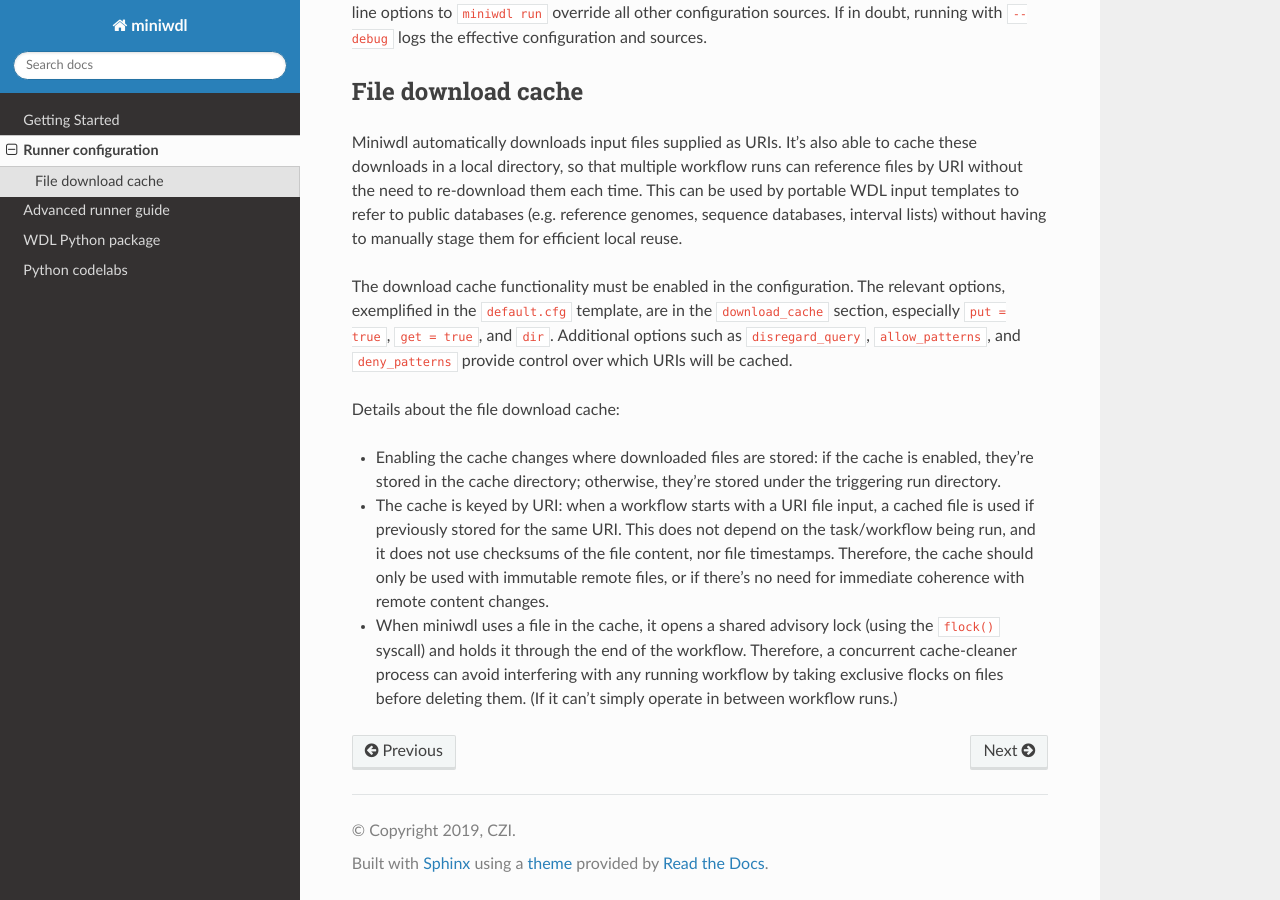
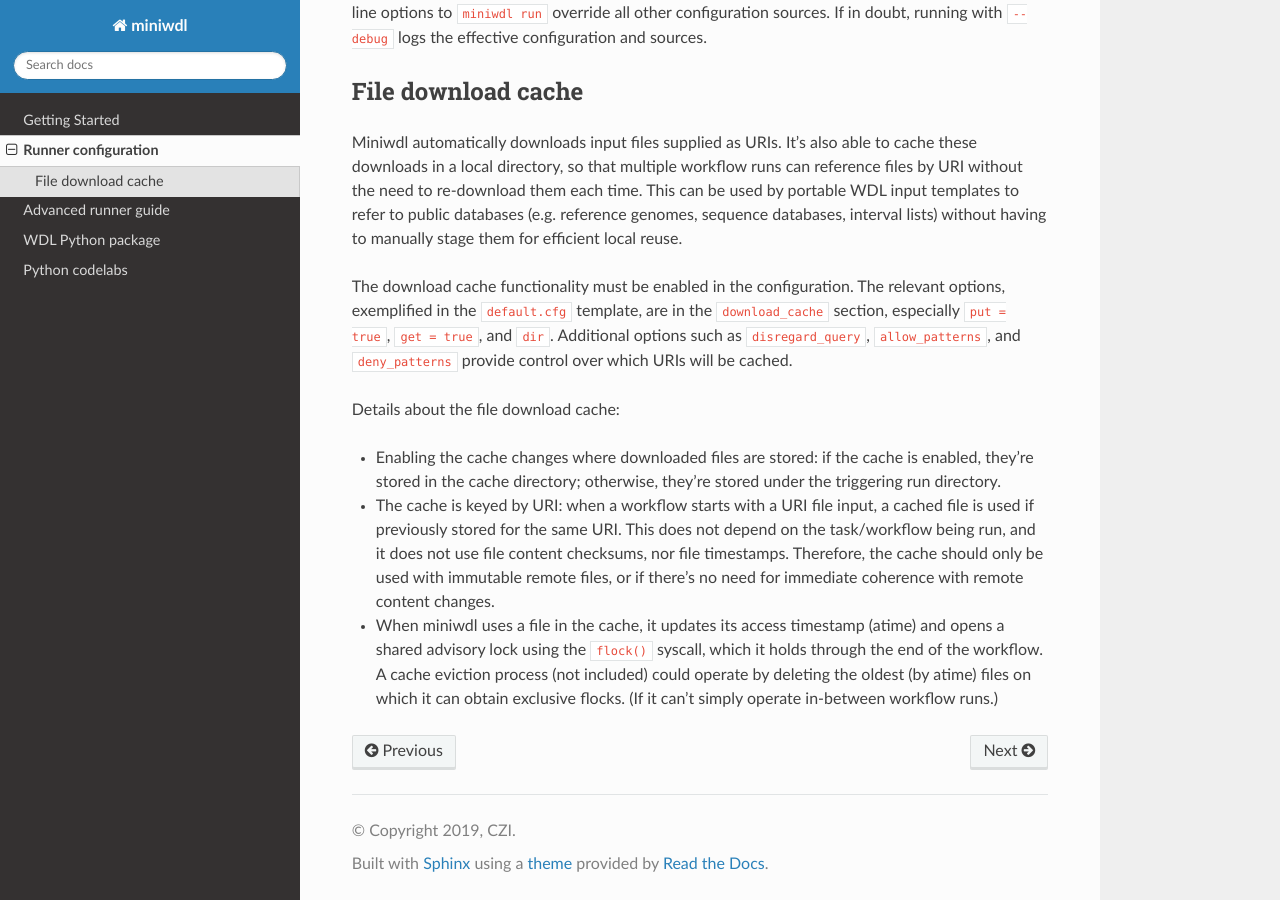
Before and after one commit to chanzuckerberg/miniwdl, a Sphinx documentation site: the page built from docs/runner_config.md, in a window 1280 px wide and 900 px high, scrolled down 886 px. Built offline with Sphinx 7.4.7 and the Read the Docs theme 2.0.0, drawn with Linux system fonts in a browser that asks for light colours.

Commit message:
explicitly bump atime of files returned from download cache

```diff
--- a/docs/runner_config.md
+++ b/docs/runner_config.md
@@ -32,5 +32,5 @@ The download cache functionality must be enabled in the configuration. The relev
 Details about the file download cache:
 
 * Enabling the cache changes where downloaded files are stored: if the cache is enabled, they're stored in the cache directory; otherwise, they're stored under the triggering run directory.
-* The cache is keyed by URI: when a workflow starts with a URI file input, a cached file is used if previously stored for the same URI. This does not depend on the task/workflow being run, and it does not use checksums of the file content, nor file timestamps. Therefore, the cache should only be used with immutable remote files, or if there's no need for immediate coherence with remote content changes.
-* When miniwdl uses a file in the cache, it opens a shared advisory lock (using the `flock()` syscall) and holds it through the end of the workflow. Therefore, a concurrent cache-cleaner process can avoid interfering with any running workflow by taking exclusive flocks on files before deleting them. (If it can't simply operate in between workflow runs.)
+* The cache is keyed by URI: when a workflow starts with a URI file input, a cached file is used if previously stored for the same URI. This does not depend on the task/workflow being run, and it does not use file content checksums, nor file timestamps. Therefore, the cache should only be used with immutable remote files, or if there's no need for immediate coherence with remote content changes.
+* When miniwdl uses a file in the cache, it updates its access timestamp (atime) and opens a shared advisory lock using the `flock()` syscall, which it holds through the end of the workflow. A cache eviction process (not included) could operate by deleting the oldest (by atime) files on which it can obtain exclusive flocks. (If it can't simply operate in-between workflow runs.)
```
Also changed, not shown: 1 other file.
